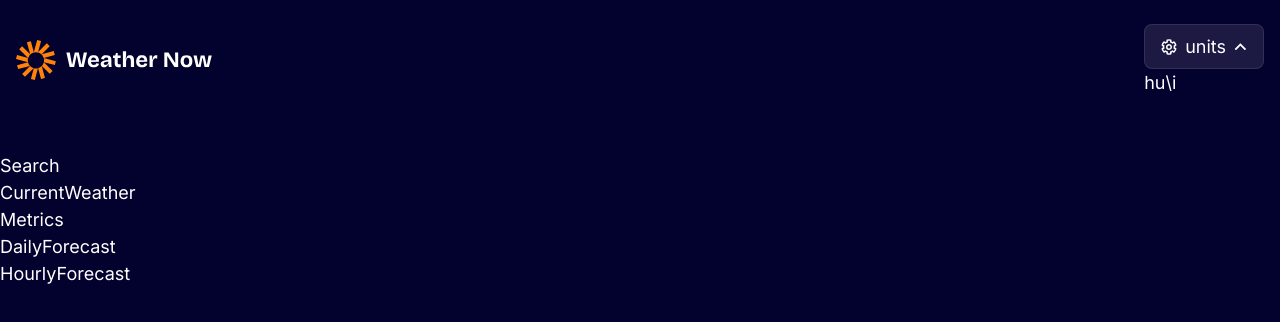
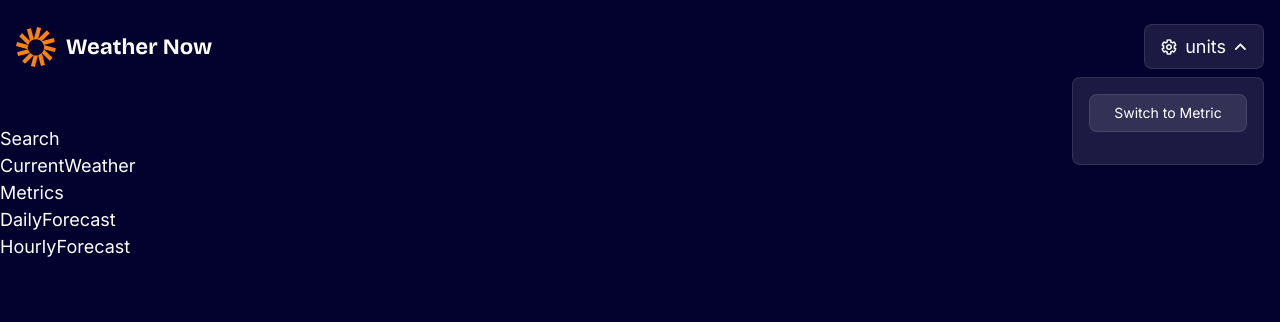
Before and after one commit to KrazyNight/next-js-weather-solo, a Next.js app: page / in a window 1280 px wide. Both pictures are taken after a click on the button "units". Shown: the top 322 px of the page. Built offline with nearby package versions, Linux system fonts and the light colour scheme.

Commit message:
beginning part 7

```diff
--- a/components/Header.tsx
+++ b/components/Header.tsx
@@ -40,7 +40,7 @@ export default function Header({ units, onToggleUnits }: HeaderProps) {
         />
       </div>
 
-      <div className="">
+      <div className="relative">
       {/* <div className="relative"> */}
         <button
         className='flex items-center glass-card space-x-2 px-4 py-2 rounded-lg hover:bg-white/20 transition-all duration-200'
@@ -64,24 +64,23 @@ export default function Header({ units, onToggleUnits }: HeaderProps) {
 
         </button>
         {isDropdownOpen && (
-          <div>
-            hu\i
+          <div className='absolute right-0 glass-card mt-2 rounded-lg w-48 z-50 text-sm'>
+            <div className="p-4">
+              <div className="flex items-center justify-between mb-4">
+                <button
+                className="glass-card p-2 rounded-lg w-full "
+                onClick={() => {
+                    onToggleUnits();
+                    setIsDropdownOpen(false);
+                  }}
+                >
+                  Switch to {units === "metric" ? "Imperial" : "Metric"}
+
+                </button>
+              </div>
+            </div>
           </div>
-          // <div className="absolute right-0 mt-2 w-48 glass-card rounded-lg z-50 text-sm">
-          // <div className="p-4">
-          //   <div className="flex items-center justify-between mb-4">
-          //       <button
-          //         onClick={() => {
-          //           onToggleUnits();
-          //           setIsDropdownOpen(false);
-          //         }}
-          //         className="text-white glass-card p-2 rounded-lg transition-colors w-full"
-          //       >
-          //         Switch to {units === "metric" ? "Imperial" : "Metric"}
-          //       </button>
-          //   </div>
-          // </div>
-          // </div>
+
 
 
 
```
